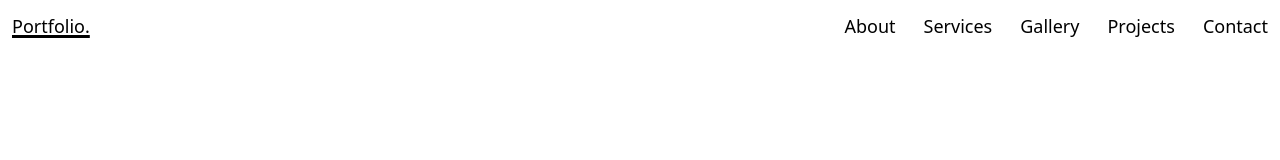
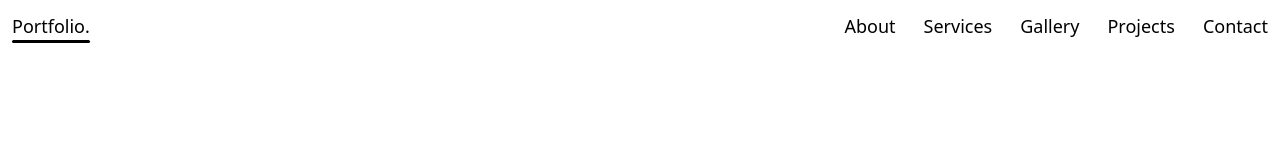
Before and after one commit to AseelFatayerji/CodeCanvas, a React (Vite) app: page / in a window 1280 px wide. Shown: the top 160 px of the page. Built offline with nearby package versions, Linux system fonts and the light colour scheme; the HTML template or start-up script is replaced by a standard one.

Commit message:
added transition styling to navbar

```diff
--- a/src/App.css
+++ b/src/App.css
@@ -2,16 +2,32 @@
 
 nav div a {
     color: black;
-    transition: underline 0.3s ease-in 0.2s;
+}
+
+nav div a::after {
+    background: black;
+    border-radius: 3px;
+    color: black;
+    content: '';
+    display: block;
+    height: 3px;
+    width: 0px;
+    transition: width 300ms ease-in;
 }
 
 nav div a:hover {
     color: black;
-    text-decoration-line: underline;
-    text-decoration-thickness: 3px;
 }
+
+nav div a:hover::after {
+    width: 100%;
+}
+
+nav div a.active::after {
+    border-radius: 3px;
+    width: 100%;
+}
+
 nav div a.active {
     color: black;
-    text-decoration-line: underline;
-    text-decoration-thickness: 3px;
 }
```
